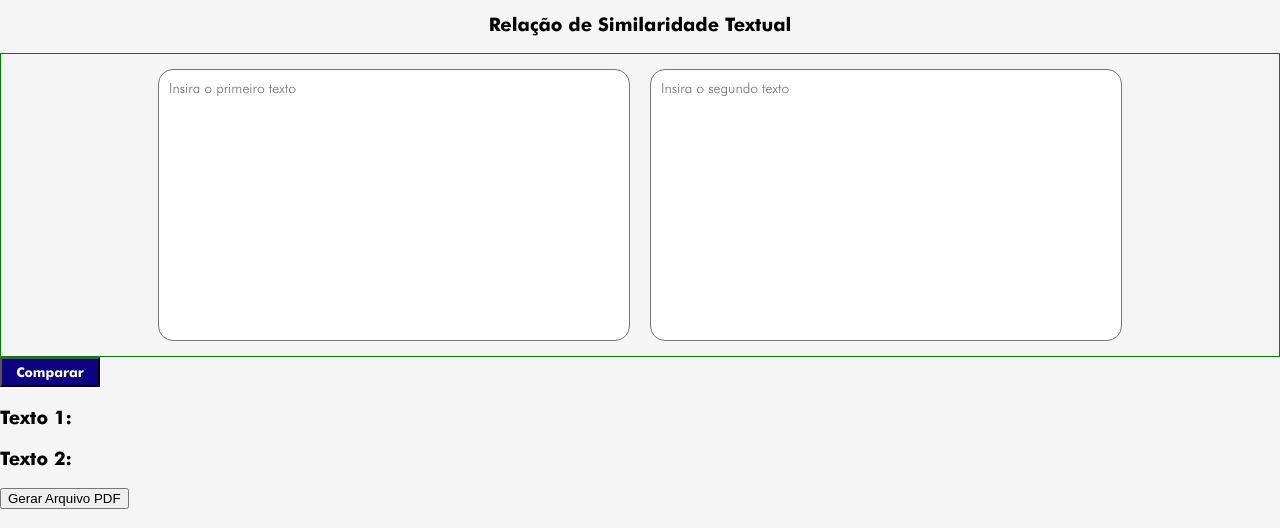
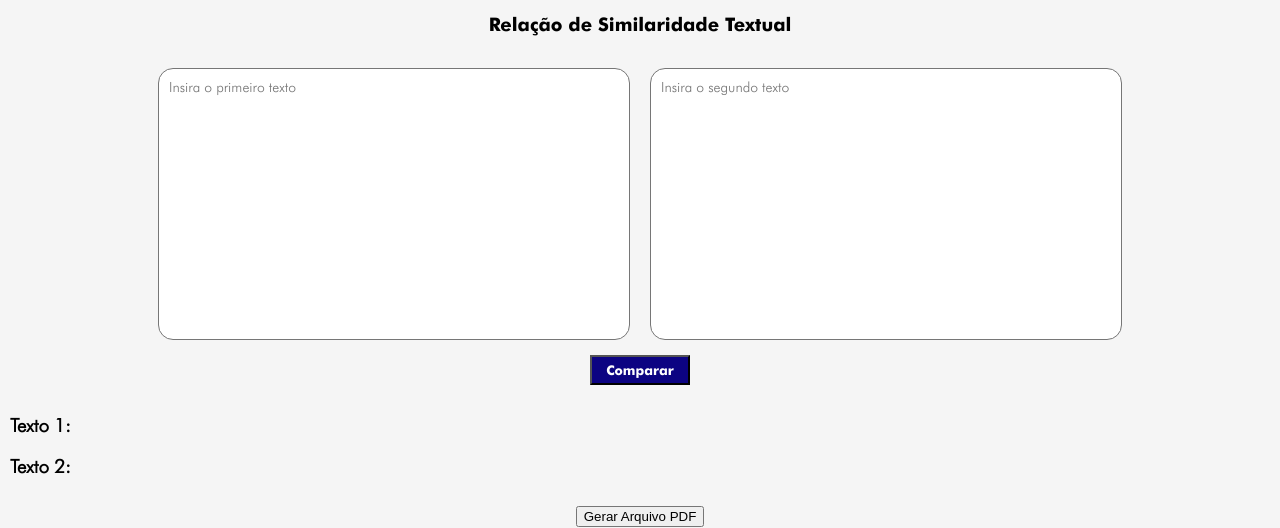
Before and after one commit to karolinadornelas/similaridade-textual, a plain HTML site: page index.html in a window 1280 px wide. Shown: the part 272-800 px from the top of the page. Drawn offline with Linux system fonts and the light colour scheme.

Commit message:
html2pdf

```diff
--- a/main.css
+++ b/main.css
@@ -142,22 +142,27 @@ textarea{
 }
 
 .comparing-box{
-    border: 1px solid green;
+  /*border: 1px solid green;*/
   padding: 5px;
   justify-content: center;
   display: flex;
 
 }
 
-#comparing-mech button{
+.op-btn{
+  display: flex;
+  justify-content: center;
+}
+.op-btn button{
   width: 100px;
   color: white;
   padding: 5px;
+  justify-content: center;
   background-color: #0c0382;
   font-family: 'Futura Md BT';
 }
 
-.results{
+#results{
   padding: 10px;
   font-family:'Futura Al';
 }
@@ -174,3 +179,17 @@ textarea{
   background-color: yellow;
   font-weight: bold;
 }
+
+.op-btn-pdf{
+  display: flex;
+  justify-content: center;
+}
+
+#getPdf{
+  width: auto;
+  color: white;
+  padding: 5px;
+  text-transform: uppercase;
+  background-color: #0c0382;
+  font-family: 'Futura Md BT';
+}
```
Lines whose indentation alone changed are shown as unchanged.
